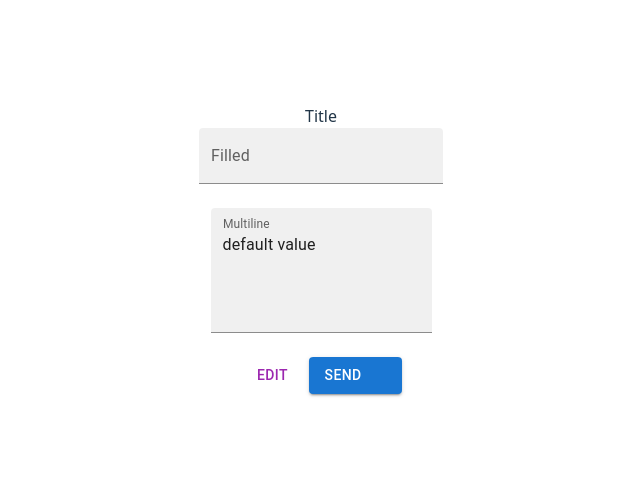
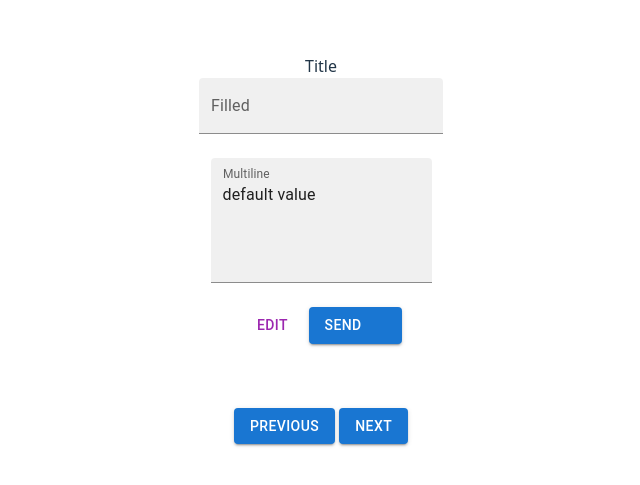
Before and after one commit to MissGhasempour/note-management-app, a React (Vite) app: page / in a window 1280 px wide. Shown: the part 151-636 px from the top of the page, without its empty margins (319-959 px from the left). Built offline with nearby package versions, Linux system fonts and the light colour scheme; some icons are missing.

Commit message:
pagination function handled

```diff
--- a/src/components/notes/Notes.tsx
+++ b/src/components/notes/Notes.tsx
@@ -3,7 +3,7 @@ import { NoteContext } from "../post/Post";
 import NoteReviewCard from "../card/NoteReviewCard";
 import { Button } from "@mui/material";
 
-type Note = {
+interface Note{
   components: [];
   comment: string;
   setDisplay: Function;
--- a/src/components/post/Post.tsx
+++ b/src/components/post/Post.tsx
@@ -1,11 +1,9 @@
-import { TextField, Button } from "@mui/material";
+import { TextField, Button, Container } from "@mui/material";
 import SendIcon from "@mui/icons-material/Send";
-import { createContext, useState } from "react";
+import { createContext, useEffect, useState } from "react";
 import Notes from "../notes/Notes";
 import manageData from "../../helper/manageData";
 //import Test from "../test/test";
-// import NoteReviewCard from "../card/NoteReviewCard";
-//import NoteReviewCard from "../card/NoteReviewCard";
 
 export const NoteContext = createContext({});
 
@@ -29,6 +27,11 @@ export default function Post() {
     }
     //console.log("name" + componentName, "component : " + components);
   }
+
+  useEffect(() => {
+    components.splice(2, 2);
+    console.log(components);
+  });
 
   const editNote = () => {
     setDisplay("true");
@@ -80,7 +83,6 @@ export default function Post() {
             setComment: setComment,
           }}
         >
-          {/* <Notes /> */}
           {components.map((item, id) => {
             if (!display) return;
 
@@ -90,6 +92,32 @@ export default function Post() {
       ) : (
         <div></div>
       )}
+      <br />
+      <Container maxWidth="sm" sx={{ marginTop: "5vh" }}>
+        <Button
+          variant="contained"
+          onClick={() => {
+            components.filter((cardValue) => {
+              console.log(cardValue);
+              return cardValue < 5;
+            });
+          }}
+        >
+          previous
+        </Button>{" "}
+        <Button
+          variant="contained"
+          onClick={() => {
+            setcomponents([]);
+            const filter = components.filter((cardValue) => {
+              return cardValue < 5;
+            });
+            //console.log(filter);
+          }}
+        >
+          next
+        </Button>
+      </Container>
     </>
   );
 }
```
